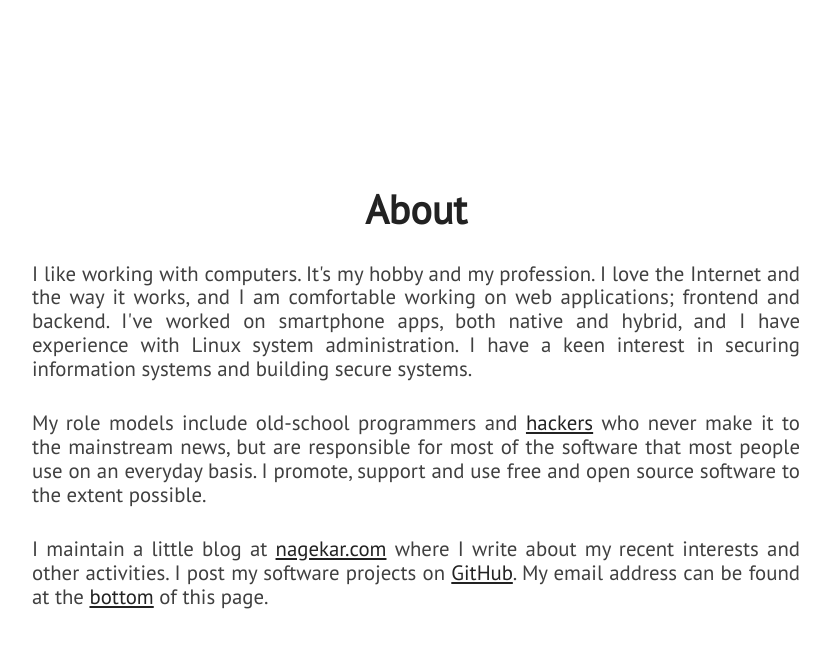
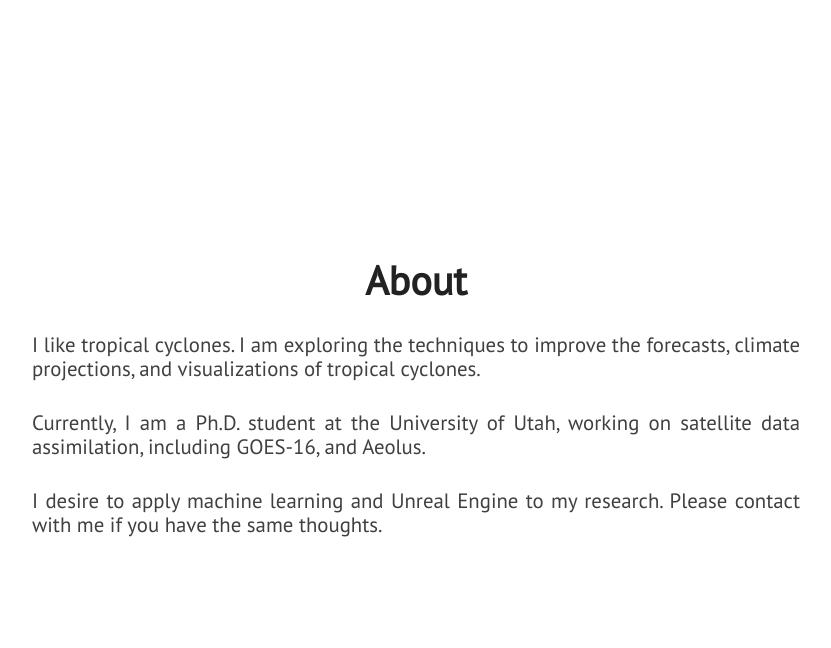
Before and after one commit to RoyCaitSith/RoyCaitSith.github.io, a Jekyll site: the page built from index.html, in a window 1280 px wide and 900 px high, scrolled down 1018 px. Shown: the top 648 px of the window, without its empty margins (224-1055 px from the left). Built offline with Jekyll 4.4.1, drawn with Linux system fonts in a browser that asks for light colours; nearby versions of some CDN libraries.

Commit message:
Update about.html

```diff
--- a/_includes/about.html
+++ b/_includes/about.html
@@ -3,13 +3,13 @@
         <div id="about-text">
             <div class="section-heading">About</div>
             <p class="paragraph-text justify-text">
-                I like working with computers. It's my hobby and my profession. I love the Internet and the way it works, and I am comfortable working on web applications; frontend and backend. I've worked on smartphone apps, both native and hybrid, and I have experience with Linux system administration. I have a keen interest in securing information systems and building secure systems.
+                I like tropical cyclones. I am exploring the techniques to improve the forecasts, climate projections, and visualizations of tropical cyclones.
             </p>
             <p class="paragraph-text justify-text">
-                My role models include old-school programmers and <a href="https://stallman.org/articles/on-hacking.html">hackers</a> who never make it to the mainstream news, but are responsible for most of the software that most people use on an everyday basis. I promote, support and use free and open source software to the extent possible.
+                Currently, I am a Ph.D. student at the University of Utah, working on satellite data assimilation, including GOES-16, and Aeolus.
             </p>
             <p class="paragraph-text justify-text">
-                I maintain a little blog at <a href="{{ site.blog_url }}">nagekar.com</a> where I write about my recent interests and other activities. I post my software projects on <a href="https://github.com/{{ site.github_username }}">GitHub</a>. My email address can be found at the <span class="extra-link"><a href="#extra">bottom</a></span> of this page.
+                I desire to apply machine learning and Unreal Engine to my research. Please contact with me if you have the same thoughts.
             </p>
         </div>
     </section>
```
